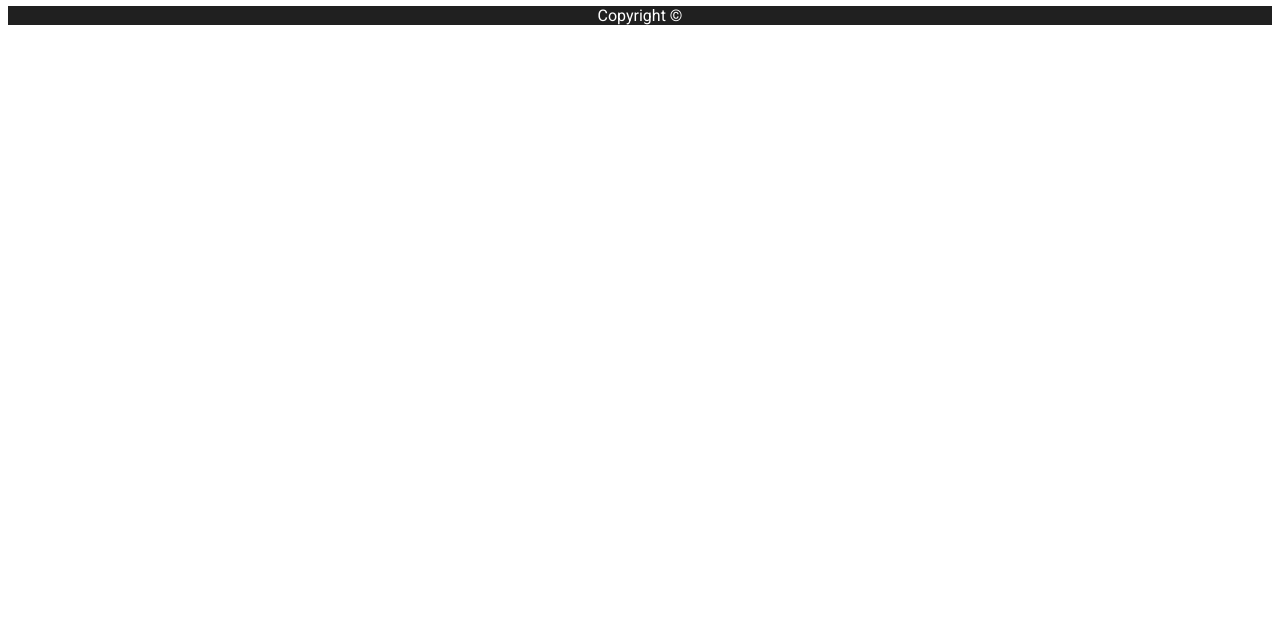
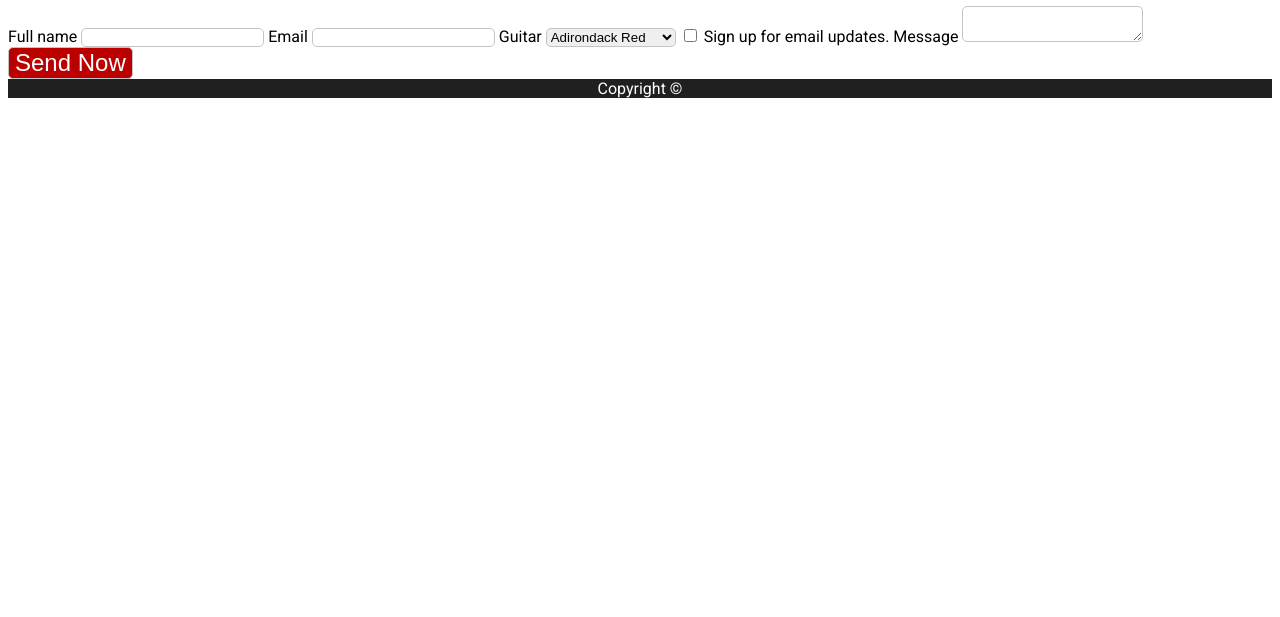
Before and after one commit to lassopicasso/HTML---CSS, a plain HTML site: page contact.html in a window 1280 px wide. Shown: the part 183-800 px from the top of the page. Drawn offline with Linux system fonts and the light colour scheme; a web font is replaced by a local one.

Commit message:
Module 2 - Lesson 2
Adding the contact form elements to the contact.html page

```diff
--- a/contact.html
+++ b/contact.html
@@ -28,6 +28,23 @@
     </header>
     <main>
       <h1>Contact</h1>
+      <form method="POST">
+        <label for="fname">Full name</label>
+        <input type="text" id="fname" name="name" />
+        <label for="email">Email</label>
+        <input type="email" id="email" name="Email" />
+        <label for="Guitar">Guitar</label>
+        <select id="Guitar" name="Guitar">
+          <option value="Adirondack Red">Adirondack Red</option>
+          <option value="Adirondack Blue">Adirondack Blue</option>
+          <option value="Adirondack Green">Adirondack Green</option>
+        </select>
+        <input type="checkbox" id="signup" name="updates" />
+        <label for="signup">Sign up for email updates.</label>
+        <label for="message">Message</label>
+        <textarea id="message" name="message"></textarea>
+        <input type="submit" value="Send Now" class="cta" />
+      </form>
     </main>
     <footer>Copyright &copy;</footer>
   </body>
--- a/css/styles.css
+++ b/css/styles.css
@@ -68,3 +68,11 @@ footer {
 .review__images {
   border-radius: 50%;
 }
+
+/* Contact Page */
+input,
+select,
+textarea {
+  border: 1px solid #c4c4c4;
+  border-radius: 5px;
+}
```
